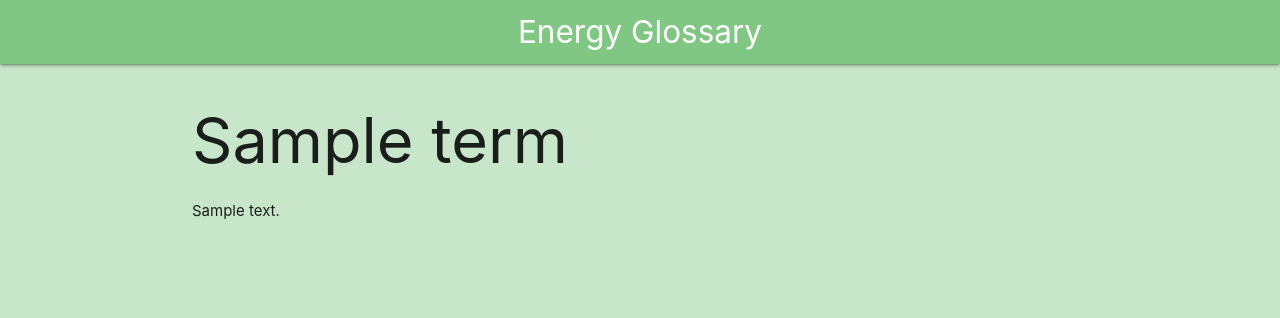
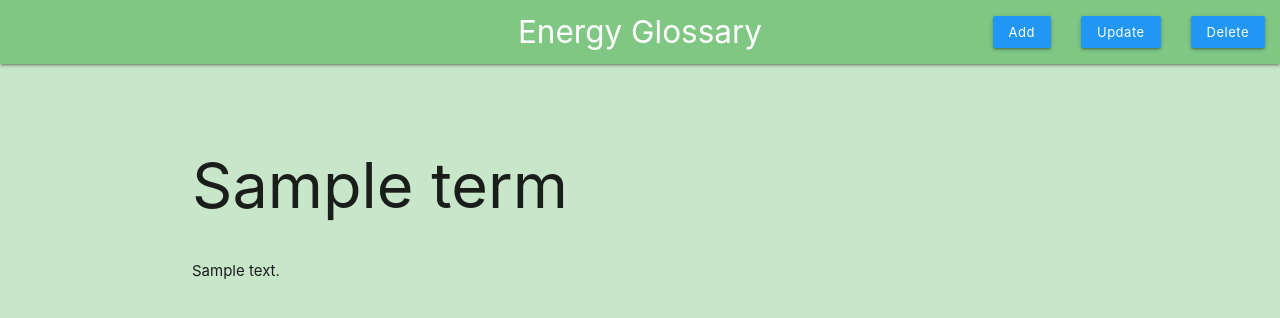
Before and after one commit to rphanley/Energy-Glossary-Project, a Flask app: template templates/read.html in a window 1280 px wide. Shown: the top 318 px of the page. Run offline with Flask 2, Linux system fonts and the light colour scheme; the template is opened without the code that fills it: most values are stand-ins (such as "Sample title", 1, 10 or a date in 2020); some libraries are stand-ins or nearby versions.

Commit message:
Makes button display selective for each page, adds list display in home page

```diff
--- a/app.py
+++ b/app.py
@@ -22,7 +22,8 @@ mongo = PyMongo(app)
 @app.route('/')
 @app.route('/home')
 def home():
-    return render_template("index.html")
+    latest = mongo.db.terms.find().sort('_id',-1).limit(10)
+    return render_template("index.html", records=latest)
 
 
 
@@ -38,31 +39,33 @@ def search_terms():
         result = mongo.db.terms.find_one({'term': re.compile(search_text, re.IGNORECASE)})
 
     except:
-        result = {'term':'Error accessing the database ','description':'Check your database access and try again.'}
-        print("Error accessing the database")
+        # Notify the user
+        msg = 'Error accessing the database! Check your database access and try again.'
+        return render_template("message.html",
+                                message_text=msg)
 
-    badge = ''
-    # Print an error if no result found, otherwise populate the read.html template with the result
+
+    # Print an error if no result found, otherwise get the result record.
     if not result:
-        result = {'term':'No result found for: ' + search_text,'description':'Check your spelling and try again.'}
-        print("Error! No result found.")
+        msg = 'No result found for: ' + search_text + ' .Check your spelling and try again.'
+        return render_template("message.html",
+                                message_text=msg)
     else:
         print("Found a database entry for: " + search_text)
         term_id = result['_id']
-        if created_today(term_id):
-            badge = 'new badge'
-
-
-    return redirect(url_for('get_record', record_id=term_id))
+        return redirect(url_for('get_record', record_id=term_id))
 
 
 @app.route('/get_record/<record_id>')
 def get_record(record_id):
+    badge = ''
     print('Getting record ID ' + record_id)
     record = mongo.db.terms.find_one({'_id': ObjectId(record_id)})
     print('Got record ID with term: ' + record['term'])
+    if created_today(record_id):
+        badge = 'new badge'
     return render_template("read.html",
-                                result_term=record)
+                                result_term=record, badge_class=badge)
 
 
 # Check if the database entry was created today, for New badge
@@ -116,10 +119,11 @@ def update_entry(term_id):
 
 @app.route('/delete/<term_id>')
 def delete(term_id):
-
+    entry = mongo.db.terms.find_one({"_id": ObjectId(term_id)})
+    name = entry['term']
     mongo.db.terms.delete_one({'_id': ObjectId(term_id)})
     # Notify the user
-    msg = 'Entry for ' + term_id + ' deleted!'
+    msg = 'Entry for ' + '"' + name + '"' + ' deleted!'
 
     return render_template("message.html",
                                 message_text=msg)
--- a/static/css/style.css
+++ b/static/css/style.css
@@ -13,9 +13,15 @@
 
 }
 
-.showleft {
-       float: left;
+#badge {
+  font-size:1rem ;
+  float:none;
+  background-color: red
+}
 
+#term_title {
+  display: flex;
+  justify-content: left;
 }
 
 /* light green background for body */
--- a/templates/base.html
+++ b/templates/base.html
@@ -13,6 +13,12 @@
 
 			<a href="{{ url_for('home') }}" class="brand-logo center">Energy Glossary</a>
 
+
+			<ul id="nav-mobile" class="right hide-on-med-and-down">
+				<li><a class="btn-small blue" href="{{url_for('add')}}">Add</a></li>
+                {% block update_here %}{% endblock %}
+                {% block delete_here %}{% endblock %}
+			</ul>
 
 
 		</div>
--- a/templates/read.html
+++ b/templates/read.html
@@ -1,15 +1,22 @@
-{% extends 'base.html'%} {% block content %}
+{% extends 'base.html'%}
+{% block update_here %}<li><a class="btn-small blue" href="{{url_for('update', term_id=result_term['_id'])}}">Update</a></li>{% endblock %}
+{% block delete_here %}<li><a class="btn-small blue" href="{{ url_for('delete', term_id=result_term['_id']) }}"
+						onclick="return confirm('Are you sure you want to delete the entry?');">Delete</a></li>{% endblock %}
+
+
+ {% block content %}
+
+
 <div class="row">
 
+                    <br></br>
+                    <div id="term_title">
+                        <h1>{{result_term['term']}}</h1><span id="badge" class ="{{badge_class}}" data-badge-caption="New!"></span>
 
-	<div>
-
-		<h1>{{result_term['term']}}</h1>
-		<p>{{result_term['description']}}</p>
-
-
-
-	</div>
+                    </div>
+                    <div>
+                        <p>{{result_term['description']}}</p>
+                    </div>
 
 	<div class="fixed-action-btn click-to-toggle hide-on-large-only">
 		<a class="btn-floating btn-large green lighten-2">
```
Also changed, not shown: templates/add.html (+15 -1 lines), templates/index.html (+25 -2 lines), templates/update.html (+28 -2 lines).
